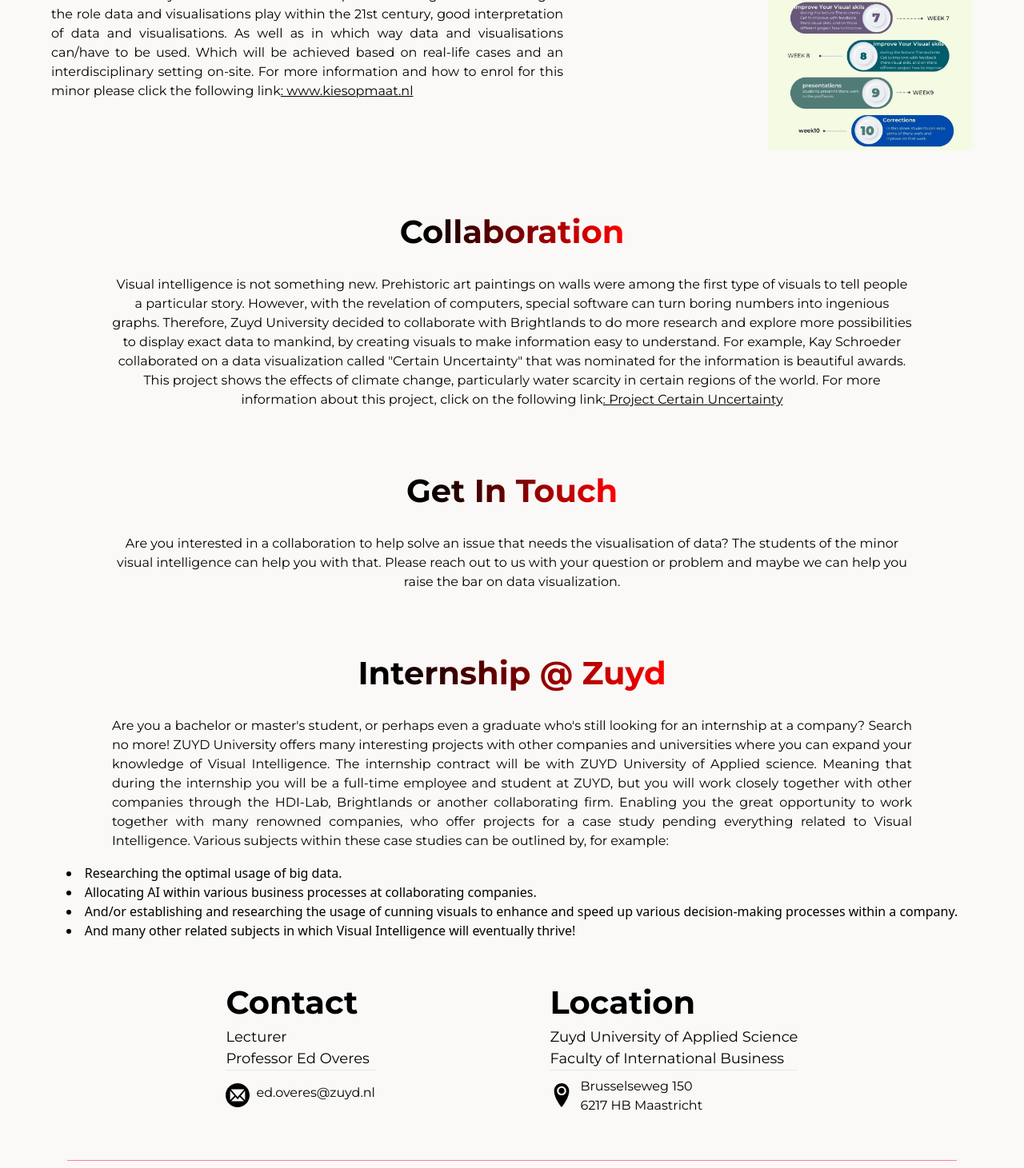
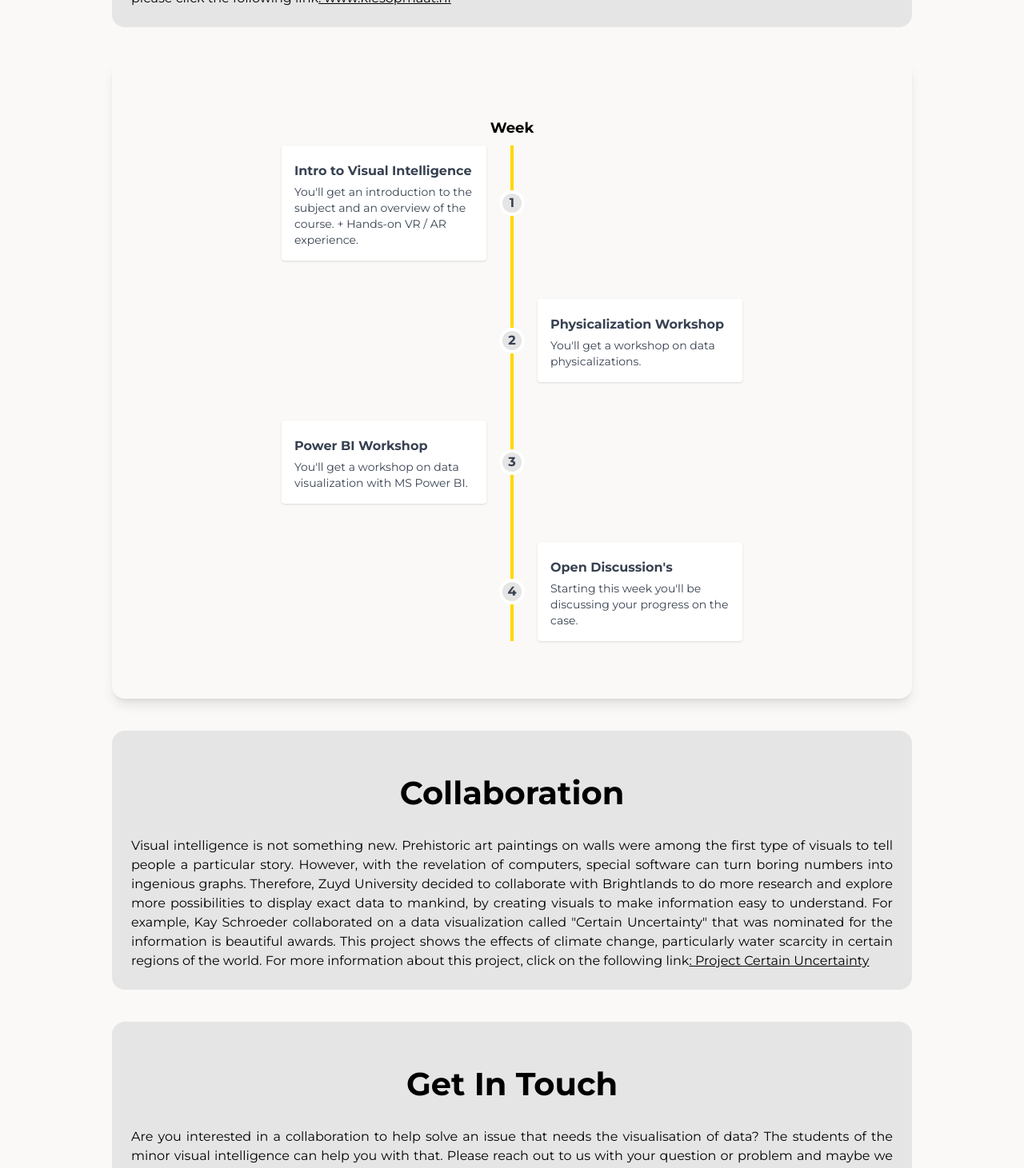
Before and after one commit to RFmax/Visual-Intelligence-Raising-Interest, a React (Vite) app: page /about in a window 1280 px wide. Shown: the part 480-1941 px from the top of the page at 80% size. Built offline with nearby package versions, Linux system fonts and the light colour scheme.

Commit message:
feedback vfinal

```diff
--- a/src/components/About.jsx
+++ b/src/components/About.jsx
@@ -1,14 +1,15 @@
 import React from 'react';
 import { ImLocation2, ImMail4 } from 'react-icons/im';
 import { program_visualisation } from '../assets';
+import Timeline from './Timeline';
 
 const About = () => (
     <section className='flex flex-col'>
-      <div className='flex flex-row max-sm:flex-col items-center justify-evenly py-6'>
-        <div className='flex flex-col items-center justify-center'>
-          <h2 className='font-montserrat font-semibold text-[40px] text-center leading-normal py-6'>Information On The Minor
-          <br className="sm:block hidden" /> <span className='text-gradient'>Visual Intelligence</span> </h2>
-          <p className='font-montserrat font-normal text-[16px] leading-normal max-w-[1000px] text-justify'>
+      <div className='flex flex-col items-center py-6'>
+        <div className='flex flex-col items-center justify-center p-6 bg-secondary rounded-2xl max-w-[1000px]'>
+          <h2 className='font-montserrat font-semibold text-[38px] text-center leading-normal py-6'>Information On The
+          <br className="sm:block hidden" /> Minor Visual <span className='text-tertiary'>Intelligence</span> </h2>
+          <p className='font-montserrat font-normal text-[16px] leading-normal text-justify'>
           Within the ZUYD University of Applied Sciences there is a possibility to apply for a minor in Visual Intelligence.
           In this minor students learn, based on smart use of data and visualisations, to find, recognise, develop new insights and opportunities,
           followed by a smart application of this knowledge. Additionally, data&visual literacy will be observed as well: plus a thorough understanding
@@ -18,29 +19,25 @@ const About = () => (
           <a className='hover:text-[red] text-black text-decoration-line: underline' href="https://www.kiesopmaat.nl/modules/zuyd/IB/142090/">: www.kiesopmaat.nl</a>
           </p>
         </div>
-        <div className='flex justify-end max-sm:justify-center'>
-          <img src={program_visualisation} alt="programs" className='object-contain w-[50%] h-[50%] md:object-scale-down' />
-        </div>
-      </div>
+        <Timeline />
 
-
-      <div className='flex flex-col py-6 items-center'>
-        <h2 className='font-montserrat font-semibold text-gradient text-[40px] py-6'>Collaboration</h2>
-        <p className='font-montserrat font-normal text-[16px] leading-normal max-w-[1000px] text-center'>
+        <div className='flex flex-col p-6 items-center bg-secondary rounded-2xl max-w-[1000px] mt-10'>
+          <h2 className='font-montserrat font-semibold text-black text-[40px] py-6'>Collaboration</h2>
+          <p className='font-montserrat font-normal text-[16px] leading-normal text-justify'>
           Visual intelligence is not something new. Prehistoric art paintings on walls were among the first type of visuals to tell people a particular story. However, with the revelation of computers, special software can turn boring numbers into ingenious graphs. Therefore, Zuyd University decided to collaborate with Brightlands to do more research and explore more possibilities to display exact data to mankind, by creating visuals to make information easy to understand. For example, Kay Schroeder collaborated on a data visualization called "Certain Uncertainty" that was nominated for the information is beautiful awards. This project shows the effects of climate change, particularly water scarcity in certain regions of the world. For more information about this project, click on the following link
           <a className='hover:text-[red] text-black text-decoration-line: underline' href="https://www.brightlands.com/en/brightlands-smart-services-campus/news/project-certain-uncertainty-nominated-information-beautiful">
           : Project Certain Uncertainty</a>
           </p>
         </div>
 
-      <div className='flex flex-col py-6 items-center'>
-        <h2 className='font-montserrat font-semibold text-gradient text-[40px] py-6'>Get In Touch</h2>
-        <p className='font-montserrat font-normal text-[16px] leading-normal max-w-[1000px] text-center'>
+        <div className='flex flex-col p-6 items-center bg-secondary rounded-2xl max-w-[1000px] my-10'>
+          <h2 className='font-montserrat font-semibold text-black text-[40px] py-6'>Get In Touch</h2>
+          <p className='font-montserrat font-normal text-[16px] leading-normal max-w-[1000px] text-justify'>
           Are you interested in a collaboration to help solve an issue that needs the visualisation of data? The students of the minor visual intelligence can help you with that. Please reach out to us with your question or problem and maybe we can help you raise the bar on data visualization.  </p>
         </div>
 
-      <div className='flex flex-col py-6 items-center'>
-        <h2 className='font-montserrat font-semibold text-gradient text-[40px] py-6'>Internship @ Zuyd</h2>
+        <div className='flex flex-col p-6 items-center bg-secondary rounded-2xl max-w-[1000px]'>
+          <h2 className='font-montserrat font-semibold text-black text-[40px] py-6'>Internship @ Zuyd</h2>
           <p className='font-montserrat font-normal text-[16px] leading-normal max-w-[1000px] text-justify'>
           Are you a bachelor or master's student, or perhaps even a graduate who's still looking for an internship at a company? Search no more! ZUYD University offers many interesting projects with other companies and universities where you can expand your knowledge of Visual Intelligence. The internship contract will be with ZUYD University of Applied science. Meaning that during the internship you will be a full-time employee and student at ZUYD, but you will work closely together with other companies through the HDI-Lab, Brightlands or another collaborating firm. Enabling you the great opportunity to work together with many renowned companies, who offer projects for a case study pending everything related to Visual Intelligence. Various subjects within these case studies can be outlined by, for example: </p>
           <ul className='list-disc list-inside xl:ml-8 text-[16px] mt-4 sm:ml-0' >
@@ -51,8 +48,8 @@ const About = () => (
           </ul>
         </div>
 
-      <div className='flex flex-row max-sm:flex-col justify-evenly py-6'>
-        <div className='flex flex-col'>
+        <div className='flex flex-row max-sm:flex-col p-6'>
+          <div className='flex flex-col mr-[500px] max-sm:mr-0 max-sm:my-10'>
             <h2 className='font-montserrat font-semibold text-[40px]'>Contact</h2>
             <h3 className='font-montserrat font-medium text-[18px] leading-normal'> Lecturer <br /> Professor Ed Overes</h3>
             <div className='flex flex-row border-t-[1px]'>
@@ -60,7 +57,7 @@ const About = () => (
               <p className='font-montserrat font-normal text-[16px] leading-normal mt-4 ml-2'>ed.overes@zuyd.nl</p>
             </div>
           </div>
-        <div className='flex flex-col'>
+          <div className='flex flex-col justify-end'>
             <h2 className='font-montserrat font-semibold text-[40px]'>Location</h2>
             <h3 className='font-montserrat font-medium text-[18px] leading-normal'>Zuyd University of Applied Science <br /> Faculty of International Business</h3>
             <div className='flex flex-row py-2 border-t-[1px]'>
@@ -70,7 +67,7 @@ const About = () => (
           </div>
         </div>
 
-
+      </div>
     </section>
   )
 
--- a/src/components/Hero.jsx
+++ b/src/components/Hero.jsx
@@ -29,7 +29,7 @@ const Hero = () => (
       <Application / >
       <Relationship / >
       <div className='flex flex-col items-center'>
-        <h2 className='flex-1 font-montserrat font-semibold text-[36px] leading-[24px] py-5 text-tertiary'>
+        <h2 className='flex-1 font-montserrat font-semibold text-[36px] leading-[24px] py-5 text-black'>
           Experiences</h2>
         <div className="flex flex-wrap items-center justify-center w-full feedback-container relative z-[1]">
           {feedback.map((card) => <Review key={card.id} {...card} />)}
--- a/src/components/Review.jsx
+++ b/src/components/Review.jsx
@@ -2,7 +2,7 @@ import React from 'react';
 import { ImQuotesLeft } from 'react-icons/im'
 
 const Review = ( {content, name, title, img }) => (
-    <div className='flex justify-between flex-col px-10 py-12 rounded-[20px] h-[370px] mr-[25px] max-w-[370px] my-10 border-[1px] feedback-card'>
+    <div className='flex justify-between flex-col px-8 py-12 rounded-[20px] h-[370px] mr-[25px] max-w-[370px] my-10 border-[1px] feedback-card'>
         <ImQuotesLeft size={20} />
         <p className='font-montserrat font-normal text-[18px] my-10'>{content}</p>
         <div className='flex flex-row'>
--- /dev/null
+++ b/src/components/Timeline.jsx
@@ -0,0 +1,81 @@
+import React from 'react'
+
+const Timeline = () => {
+  return (
+    <div className="min-h-screen p-6 flex flex-col justify-center sm:py-12 shadow-lg w-[1000px] rounded-2xl mt-10">
+        <div className="py-3 sm:max-w-xl sm:mx-auto w-full px-2 sm:px-0">
+            <h1 className='font-montserrat font-bold text-lg text-center mb-2'>Week</h1>
+            <div className="relative text-gray-700 antialiased">
+            <div className="hidden sm:block w-1 bg-tertiary absolute h-full left-1/2 transform -translate-x-1/2"></div>
+
+            <div className="mt-6 sm:mt-0 sm:mb-12">
+                <div className="flex flex-col sm:flex-row items-center">
+                    <div className="flex justify-start w-full mx-auto items-center">
+                        <div className="w-full sm:w-1/2 sm:pr-8">
+                            <div className="p-4 bg-white rounded shadow hover:bg-tertiary">
+                                <h2 className='font-montserrat font-semibold text-md leading-[32px]'>Intro to Visual Intelligence</h2>
+                                <p className='font-montserrat font-normal text-sm'>You'll get an introduction to the subject and an overview of the course. + Hands-on VR / AR experience.</p>
+                            </div>
+                        </div>
+                    </div>
+                    <div className="rounded-full bg-secondary border-white border-4 w-8 h-8 absolute left-1/2 -translate-y-4 sm:translate-y-0 transform -translate-x-1/2 flex items-center justify-center">
+                        <h2 className='font-montserrat font-bold'>1</h2>
+                    </div>
+                </div>
+            </div>
+
+            <div className="mt-6 sm:mt-0 sm:mb-12">
+            <div className="flex flex-col sm:flex-row items-center">
+                <div className="flex justify-end w-full mx-auto items-center">
+                    <div className="w-full sm:w-1/2 sm:pl-8">
+                        <div className="p-4 bg-white rounded shadow hover:bg-tertiary">
+                            <h2 className='font-montserrat font-semibold text-md leading-[32px]'>Physicalization Workshop</h2>
+                            <p className='font-montserrat font-normal text-sm'>You'll get a workshop on data physicalizations.</p>
+                        </div>
+                    </div>
+                </div>
+                <div className="rounded-full bg-secondary border-white border-4 w-8 h-8 absolute left-1/2 -translate-y-4 sm:translate-y-0 transform -translate-x-1/2 flex items-center justify-center">
+                    <h2 className='font-montserrat font-bold'>2</h2>
+                </div>
+            </div>
+            </div>
+
+            <div className="mt-6 sm:mt-0 sm:mb-12">
+            <div className="flex flex-col sm:flex-row items-center">
+                <div className="flex justify-start w-full mx-auto items-center">
+                    <div className="w-full sm:w-1/2 sm:pr-8">
+                        <div className="p-4 bg-white rounded shadow hover:bg-tertiary">
+                            <h2 className='font-montserrat font-semibold text-md leading-[32px]'>Power BI Workshop</h2>
+                            <p className='font-montserrat font-normal text-sm'>You'll get a workshop on data visualization with MS Power BI.</p>
+                        </div>
+                    </div>
+                </div>
+                <div className="rounded-full bg-secondary border-white border-4 w-8 h-8 absolute left-1/2 -translate-y-4 sm:translate-y-0 transform -translate-x-1/2 flex items-center justify-center">
+                    <h2 className='font-montserrat font-bold'>3</h2>
+                </div>
+            </div>
+            </div>
+
+            <div className="mt-6 sm:mt-0">
+            <div className="flex flex-col sm:flex-row items-center">
+                <div className="flex justify-end w-full mx-auto items-center">
+                    <div className="w-full sm:w-1/2 sm:pl-8">
+                        <div className="p-4 bg-white rounded shadow hover:bg-tertiary">
+                            <h2 className='font-montserrat font-semibold text-md leading-[32px]'>Open Discussion's</h2>
+                            <p className='font-montserrat font-normal text-sm'>Starting this week you'll be discussing your progress on the case.</p>
+                        </div>
+                    </div>
+                </div>
+                <div className="rounded-full bg-secondary border-white border-4 w-8 h-8 absolute left-1/2 -translate-y-4 sm:translate-y-0 transform -translate-x-1/2 flex items-center justify-center">
+                    <h2 className='font-montserrat font-bold'>4</h2>
+                </div>
+            </div>
+            </div>
+
+        </div>
+        </div>
+    </div>
+  )
+}
+
+export default Timeline
--- a/src/components/index.js
+++ b/src/components/index.js
@@ -8,6 +8,7 @@ import Examples from "./Examples";
 import About from "./About";
 import Review from "./Review";
 import Footer from "./Footer";
+import Timeline from "./Timeline";
 
 // Export All Components
 export {
@@ -20,5 +21,6 @@ export {
     Examples,
     About,
     Review,
+    Timeline,
     Footer
 };
--- a/src/index.css
+++ b/src/index.css
@@ -38,11 +38,11 @@
 }
 
 .feedback-card {
-  background: var(--red-gradient);
+  background: transparent;
 }
 
 .feedback-card:hover {
-  background: transparent;
+  background: #e5e5e5;
 }
 
 .report-style-class {
```
Also changed, not shown: src/components/Background.jsx (+16 -16 lines). Lines whose indentation alone changed are shown as unchanged.
